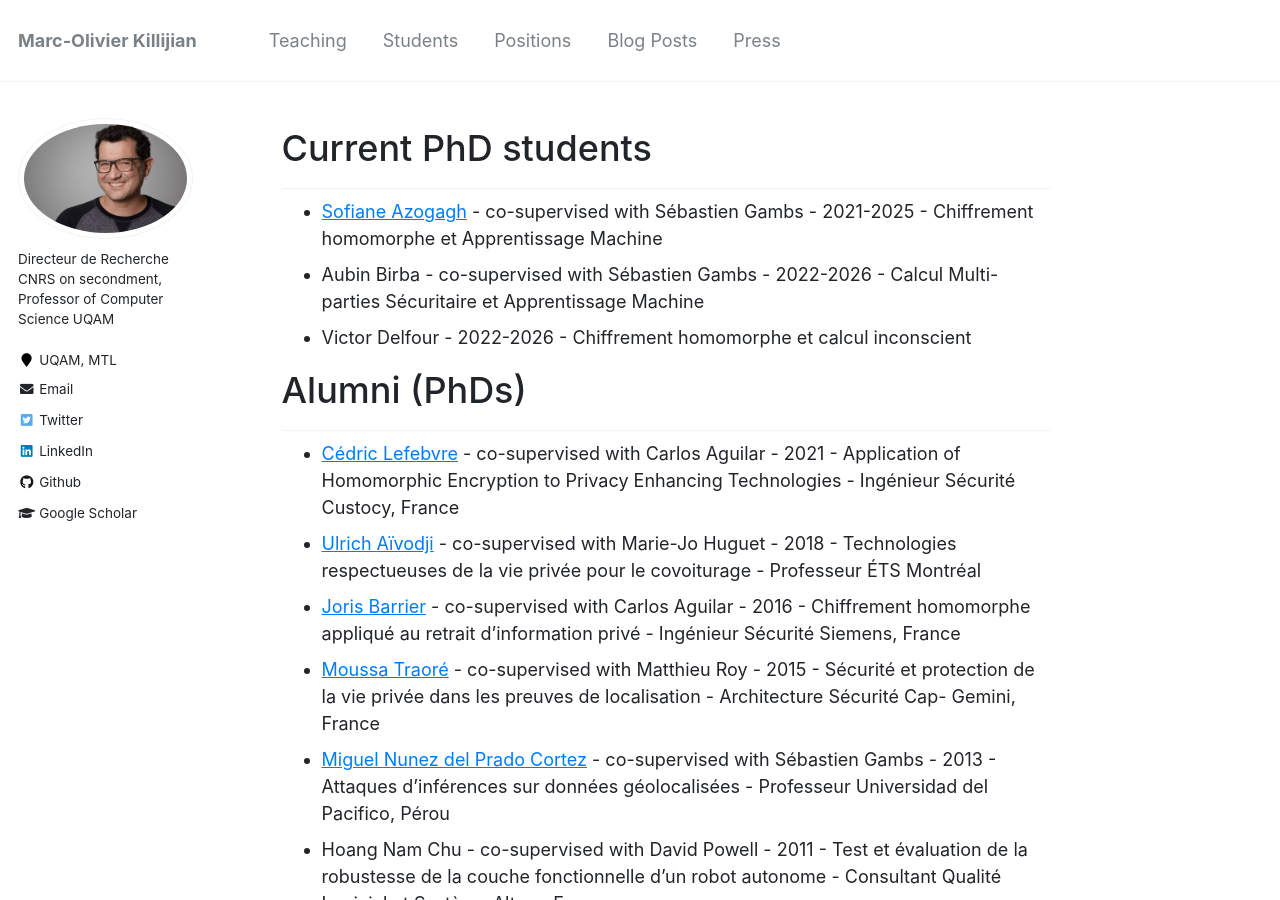
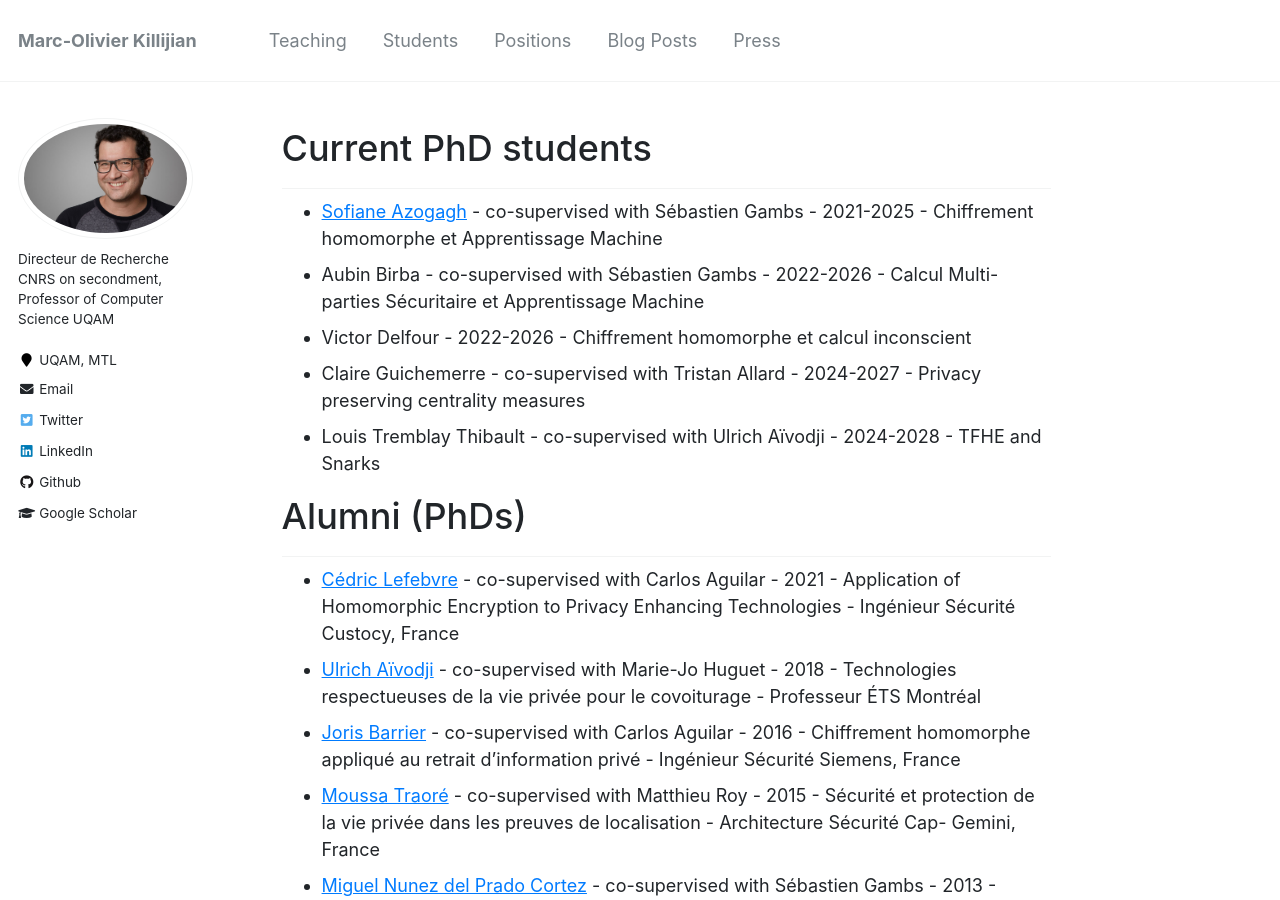
Before and after one commit to Kirija/kirija.github.io, a Jekyll site: the page built from _pages/students.md, in a window 1280 px wide and 900 px high. Built offline with Jekyll 4.4.1, drawn with Linux system fonts in a browser that asks for light colours.

Commit message:
2 new 2024 PhD students

```diff
--- a/_pages/students.md
+++ b/_pages/students.md
@@ -10,6 +10,8 @@ redirect_from:
   - [Sofiane Azogagh](https://sofianeazogagh.github.io) - co-supervised with Sébastien Gambs - 2021-2025 - Chiffrement homomorphe et Apprentissage Machine
   - Aubin Birba - co-supervised with Sébastien Gambs - 2022-2026 - Calcul Multi-parties Sécuritaire et Apprentissage Machine
   - Victor Delfour - 2022-2026 - Chiffrement homomorphe et calcul inconscient
+  - Claire Guichemerre - co-supervised with Tristan Allard - 2024-2027 - Privacy preserving centrality measures
+  - Louis Tremblay Thibault - co-supervised with Ulrich Aïvodji - 2024-2028 - TFHE and Snarks
 
 ## Alumni (PhDs)
 
```
